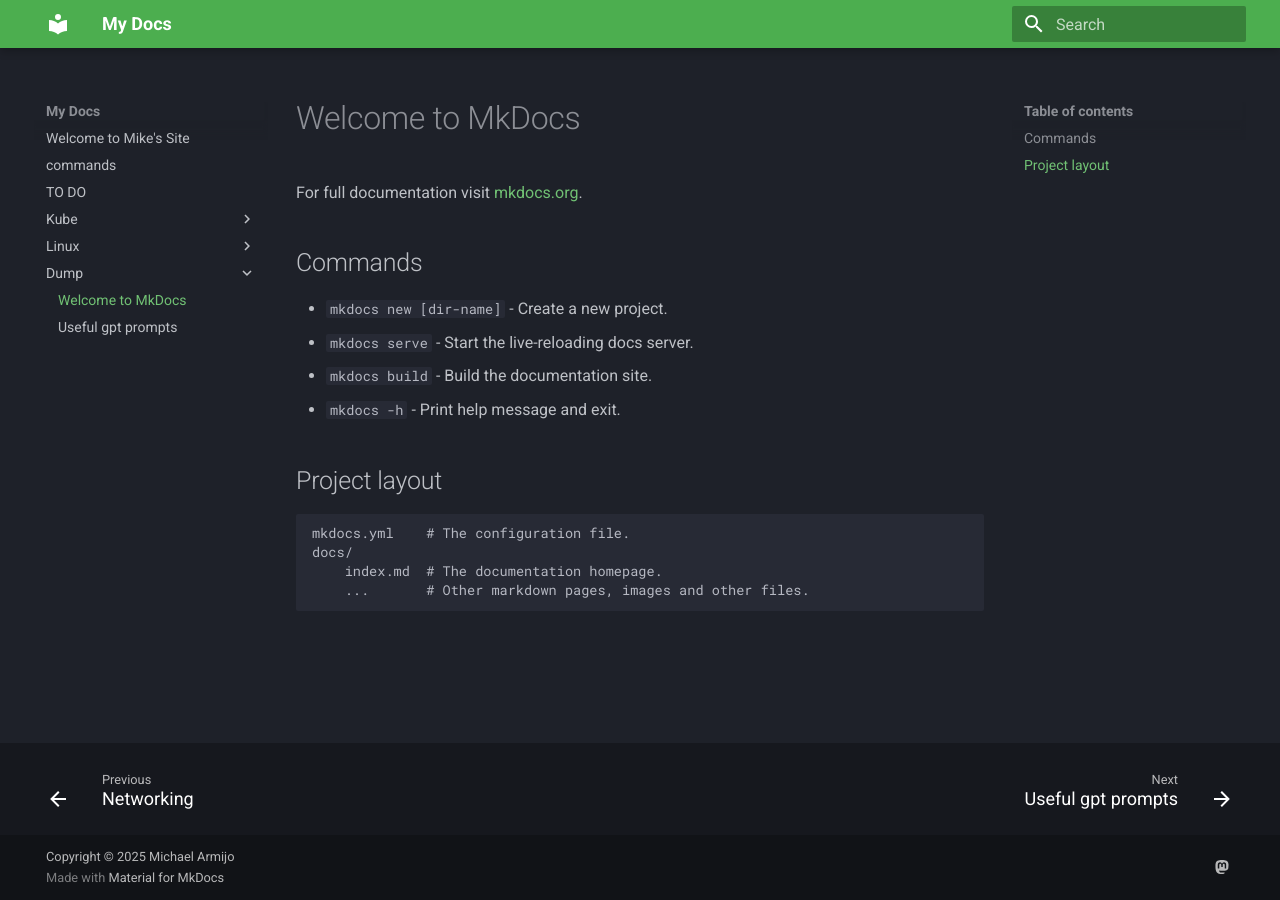
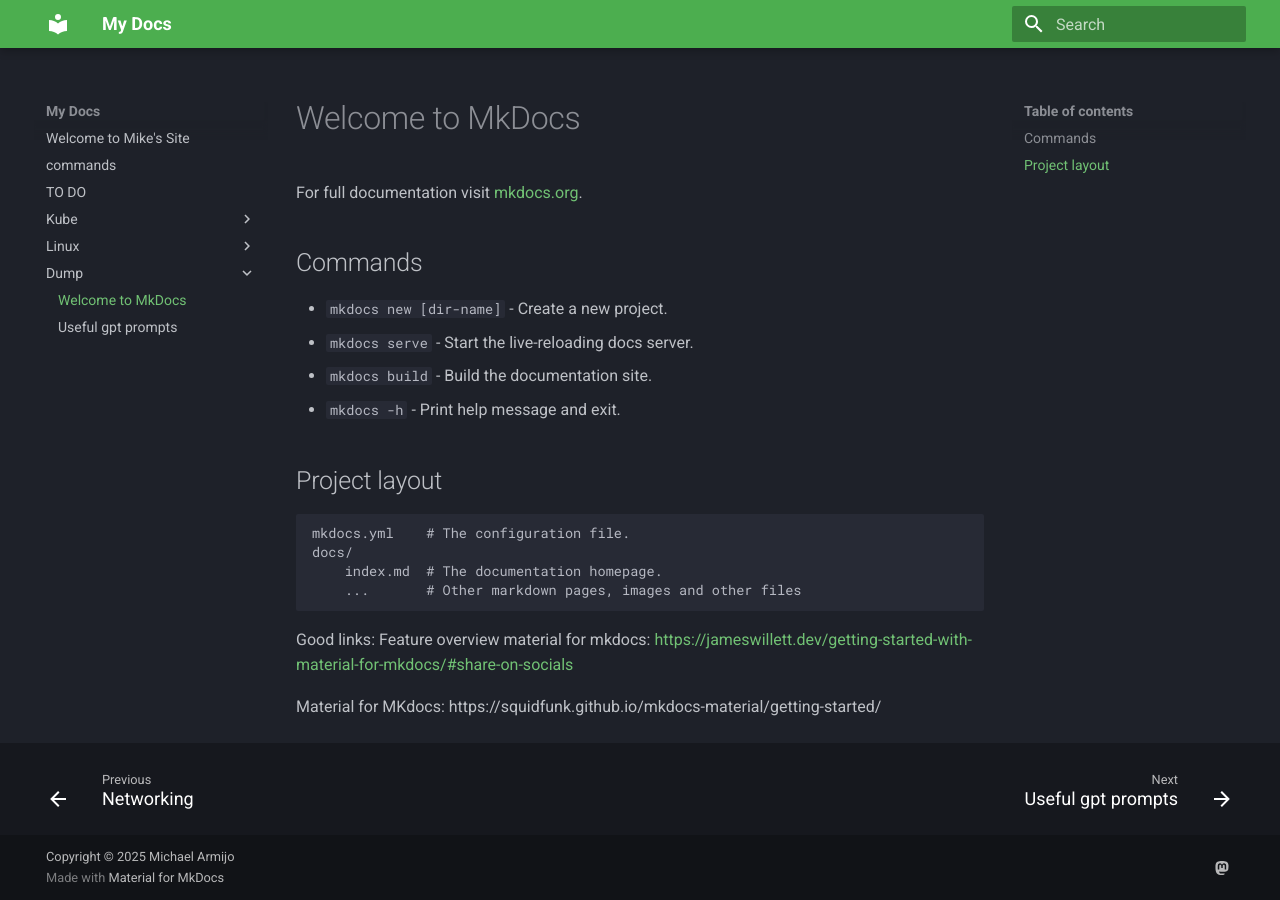
Before and after one commit to mjarmijo/mkdocs_notes, an MkDocs documentation site: the page built from docs/dump/mkdocs_notes.md, in a window 1280 px wide. Built offline with MkDocs 1.6.1 and Material for MkDocs 9.7.7, drawn with Linux system fonts in a browser that asks for light colours.

Commit message:
Add material for mkdocs notes

```diff
--- a/docs/dump/mkdocs_notes.md
+++ b/docs/dump/mkdocs_notes.md
@@ -14,4 +14,9 @@
     mkdocs.yml    # The configuration file.
     docs/
         index.md  # The documentation homepage.
-        ...       # Other markdown pages, images and other files.
+        ...       # Other markdown pages, images and other files
+
+Good links:
+Feature overview material for mkdocs: <https://jameswillett.dev/getting-started-with-material-for-mkdocs/#share-on-socials>
+
+Material for MKdocs: https://squidfunk.github.io/mkdocs-material/getting-started/
```
